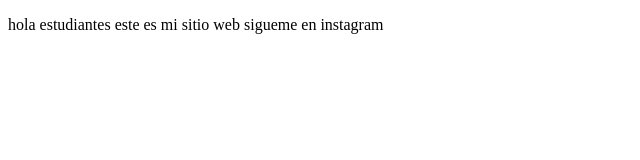
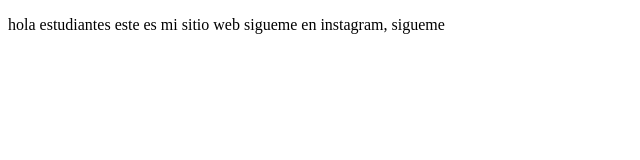
Before and after one commit to Karoll94/proyectoDemoCursoPrework, a plain HTML site: page index.html in a window 1280 px wide. Shown: the full height of the page, 0-640 px from the left. Drawn offline with Linux system fonts and the light colour scheme.

Commit message:
segunda prueba agregamos texto

```diff
--- a/index.html
+++ b/index.html
@@ -8,7 +8,7 @@
 </head>
 <body>
     <p>
-        hola estudiantes este es mi sitio web sigueme en instagram
+        hola estudiantes este es mi sitio web sigueme en instagram, sigueme
     </p>
 </body>
 </html>
```
